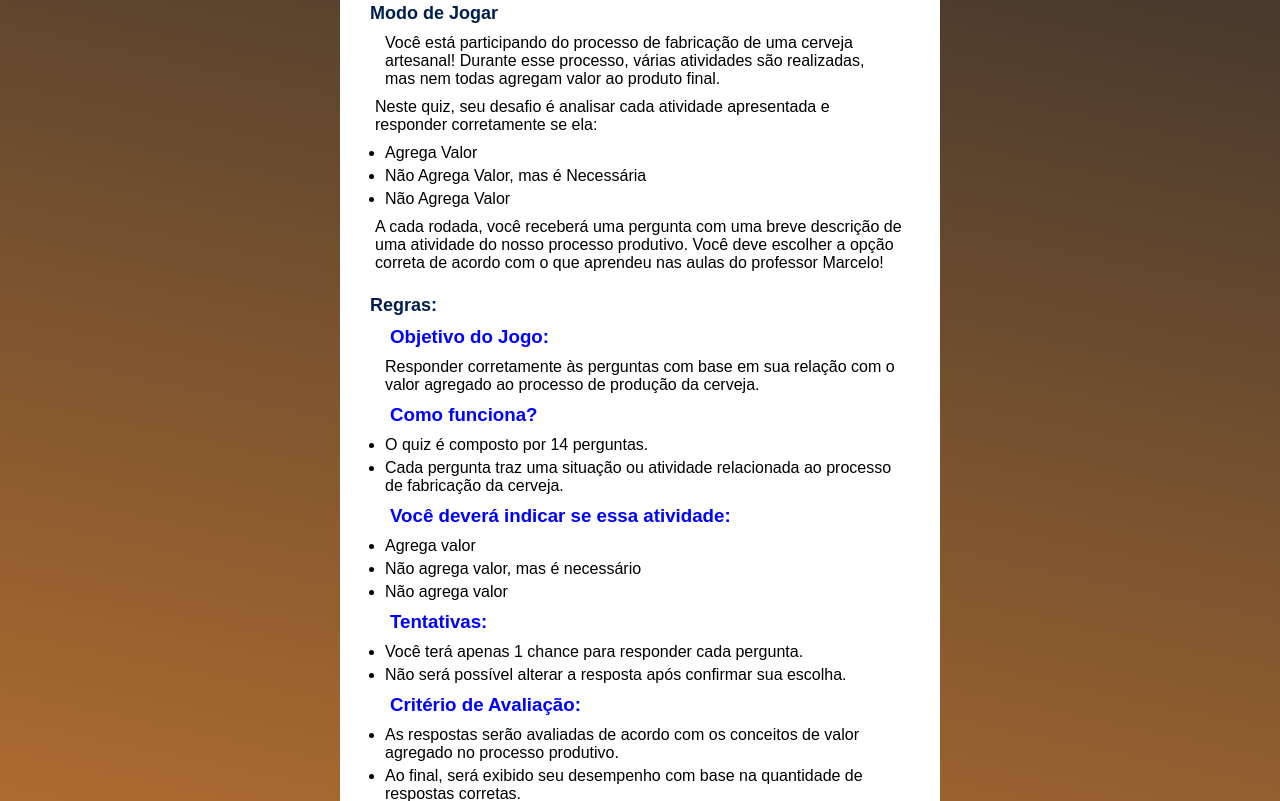
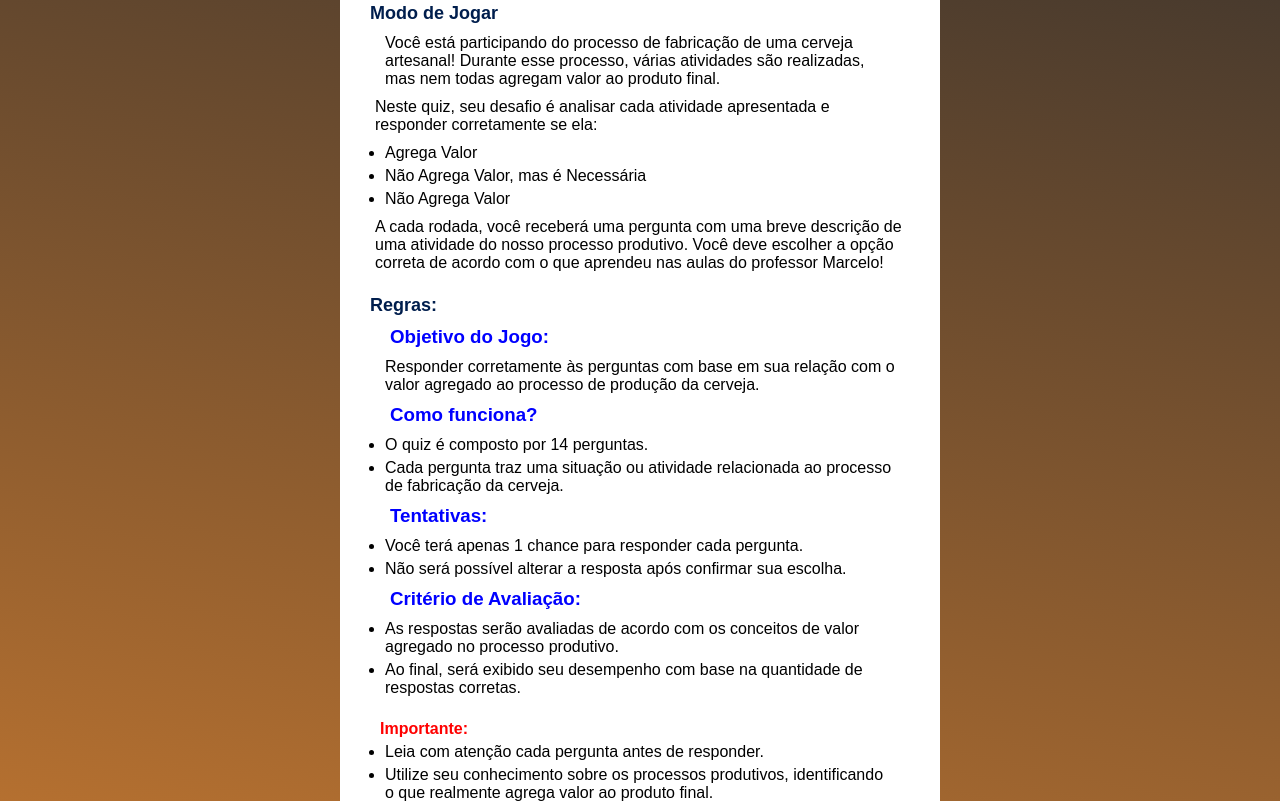
Before and after one commit to Kaueaferreira/JogoEngBeer, a plain HTML site: page index.html in a window 1280 px wide. Shown: the part 391-1192 px from the top of the page. Drawn offline with Linux system fonts and the light colour scheme.

Commit message:
Update index.html

```diff
--- a/index.html
+++ b/index.html
@@ -42,12 +42,6 @@
                 <li>O quiz é composto por 14 perguntas.</li>
                 <li>Cada pergunta traz uma situação ou atividade relacionada ao processo de fabricação da cerveja.</li>
             </ul>
-            <h3>Você deverá indicar se essa atividade:</h3>
-            <ul>
-                <li>Agrega valor</li>
-                <li>Não agrega valor, mas é necessário</li>
-                <li>Não agrega valor</li>
-            </ul>
             <h3>Tentativas:</h3>
             <ul>
                 <li>Você terá apenas 1 chance para responder cada pergunta.</li>
```
